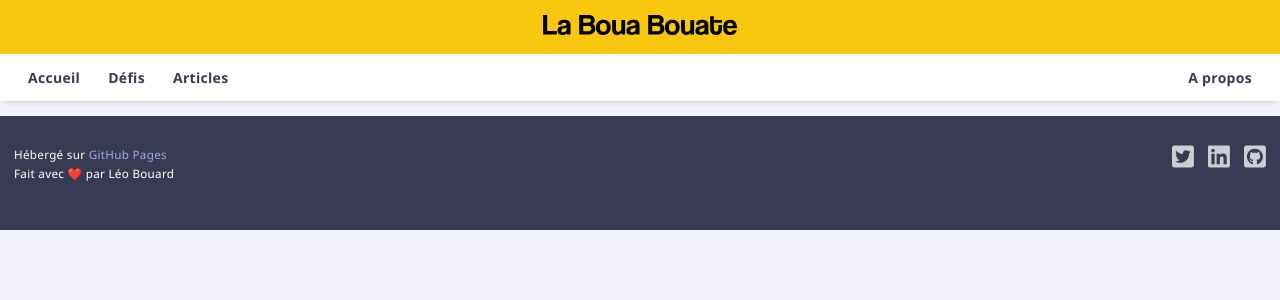
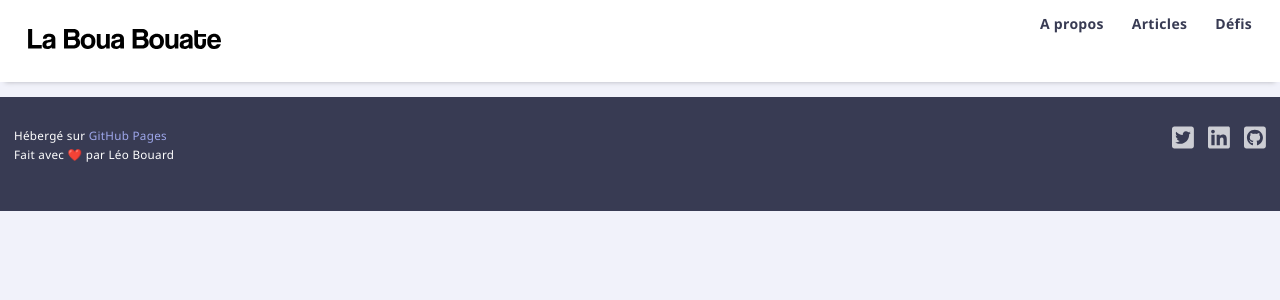
Before and after one commit to leobouard/leobouard.github.io, a Jekyll site: the page built from index.md, in a window 1280 px wide. Shown: the top 300 px of the page. Built offline with Jekyll 4.4.1, drawn with Linux system fonts in a browser that asks for light colours; our own code applies the rules of GitHub Pages for plain Markdown files.

Commit message:
Trying some new stuff

```diff
--- a/_layouts/default.html
+++ b/_layouts/default.html
@@ -16,19 +16,11 @@
   <body>
     <!-- HEADER with navbar & title -->
     <header>
-      <div class="banner"">
-        <!-- Vertical navbar button -->
-        <svg class="verticalNav" xmlns="http://www.w3.org/2000/svg" viewBox="0 0 16 16">
-          <path d="M1,9h14V7H1V9z M1,14h14v-2H1V14z M1,2v2h14V2H1z"/>
-        </svg>
-        <!-- Main title -->
+      <!-- Horizontal navbar -->
+      <nav>
         <a href="{{ "/" | absolute_url }}">
           <img src="/assets/images/logo-inline.svg" alt="La Boua Bouate">
         </a>
-      </div>
-      <!-- Horizontal navbar -->
-      <nav>
-        <a href="{{ "/" | absolute_url }}">Accueil</a>
         <a href="/challenges">Défis</a>
         <a href="/howto">Articles</a>
         <a href="/about">A propos</a>
--- a/assets/css/style.scss
+++ b/assets/css/style.scss
@@ -33,19 +33,6 @@
     top: 0;
 }
 
-.banner {
-    margin: 0;
-    background-color: #f9c80e;
-    display: flex;
-    justify-content: center;
-
-    img {
-        height: 20px;
-        margin-top: 15px;
-        margin-bottom: 15px;
-    }
-}
-
 .verticalNav {
     position: absolute;
     left: 0;
@@ -69,6 +56,12 @@
     margin: 0;
     box-shadow: 0 5px 5px -5px #b2b3b8;
     display: block;
+
+    img {
+        height: 20px;
+        margin-top: 15px;
+        margin-bottom: 15px;
+    }
 }
 
 nav a {
@@ -76,7 +69,7 @@
     text-align: center;
     font-weight: bold;
     padding: 1em;
-    float: left;
+    float: right;
     text-decoration: none;
     text-decoration-color: transparent;
     transition: all 400ms ease-in-out;
@@ -90,8 +83,8 @@
     text-decoration-color: #f9c80e;
 }
 
-nav a:last-child {
-    float: right;
+nav a:first-child {
+    float: left;
 }
 
 /* --- CONTENT --- */
```
